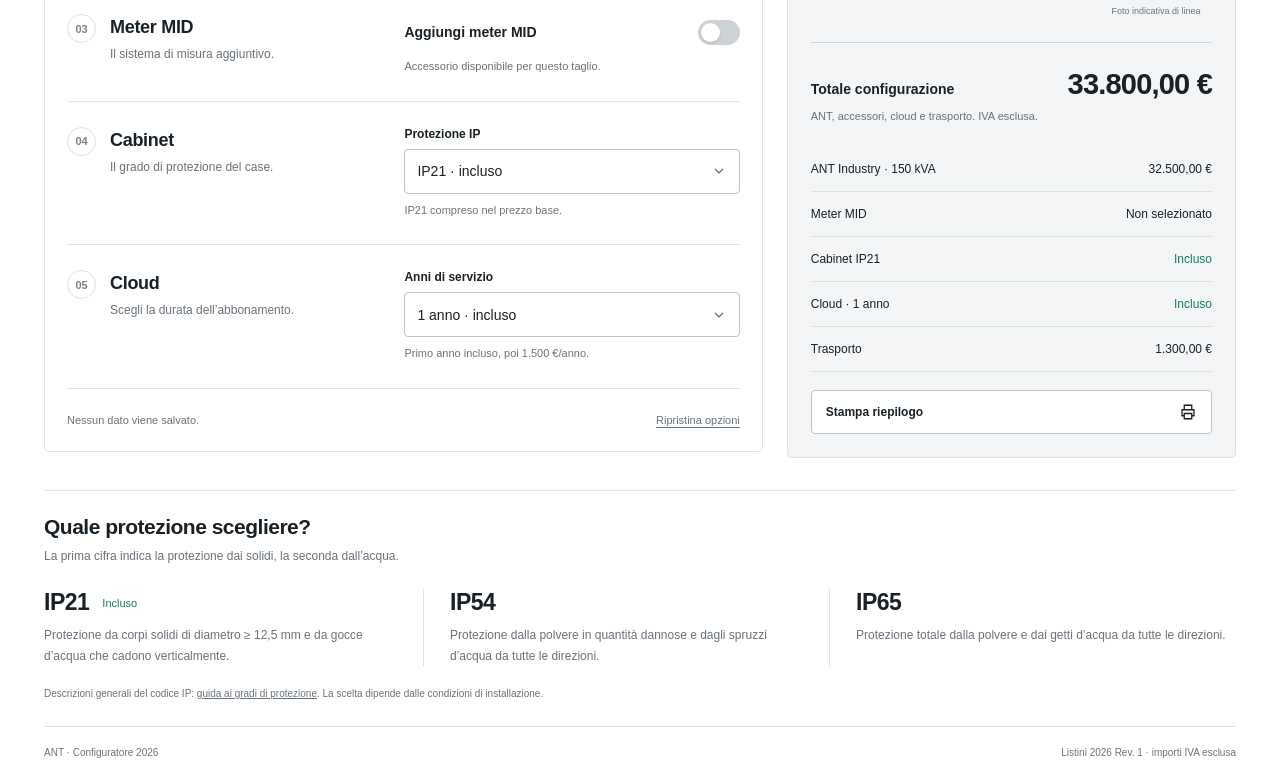
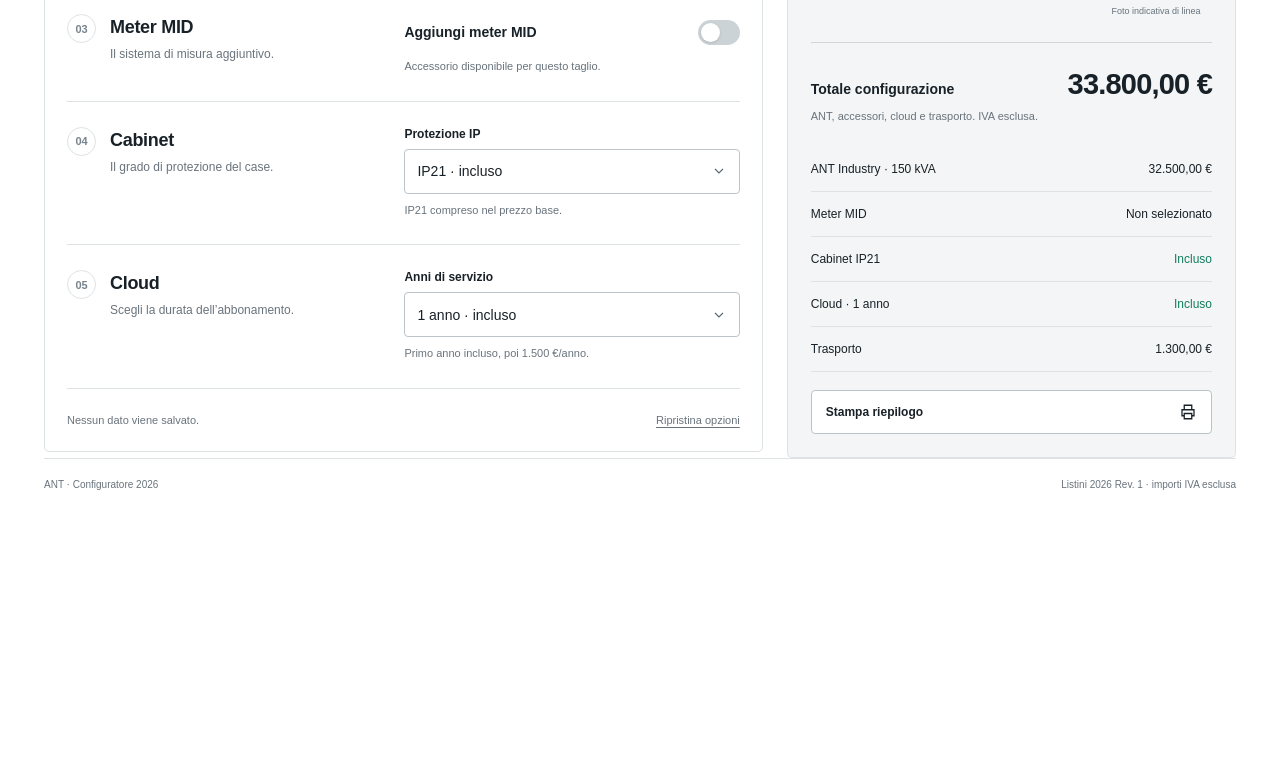
Before and after one commit to Siriusmac/Listino-ANT, a plain HTML site: page index.html in a window 1280 px wide. Shown: the part 512-1295 px from the top of the page. After the commit the page ends 1027 px from the top, so only its background shows below. Drawn offline with Linux system fonts and the light colour scheme.

Commit message:
Move IP protection guide to the end of Valutazioni

```diff
--- a/index.html
+++ b/index.html
@@ -61,7 +61,6 @@
         <button id="print" type="button" class="print-button">Stampa riepilogo <svg aria-hidden="true" width="18" height="18" viewBox="0 0 24 24" fill="none" stroke="currentColor" stroke-width="1.7"><path d="M7 8V3h10v5M7 17H4V9h16v8h-3M7 14h10v7H7z"/></svg></button>
       </aside>
     </div>
-    <section class="ip-guide" aria-labelledby="ip-heading"><div class="ip-heading"><h2 id="ip-heading">Quale protezione scegliere?</h2><p>La prima cifra indica la protezione dai solidi, la seconda dall’acqua.</p></div><div class="ip-grid"><article><h3>IP21 <span>Incluso</span></h3><p>Protezione da corpi solidi di diametro ≥ 12,5 mm e da gocce d’acqua che cadono verticalmente.</p></article><article><h3>IP54</h3><p>Protezione dalla polvere in quantità dannose e dagli spruzzi d’acqua da tutte le direzioni.</p></article><article><h3>IP65</h3><p>Protezione totale dalla polvere e dai getti d’acqua da tutte le direzioni.</p></article></div><p class="ip-source">Descrizioni generali del codice IP: <a href="https://www.keyence.com.sg/ss/products/measure/measurement_library/basic/protection/" target="_blank" rel="noopener noreferrer">guida ai gradi di protezione</a>. La scelta dipende dalle condizioni di installazione.</p></section>
     <footer class="footer"><span>ANT · Configuratore 2026</span><span id="footer-status">Listini 2026 Rev. 1 · importi IVA esclusa</span></footer>
   </main>
   <noscript><p class="noscript">Abilita JavaScript per utilizzare il configuratore.</p></noscript>
```
Also changed, not shown: valutazioni.html (+1 -0 lines).
